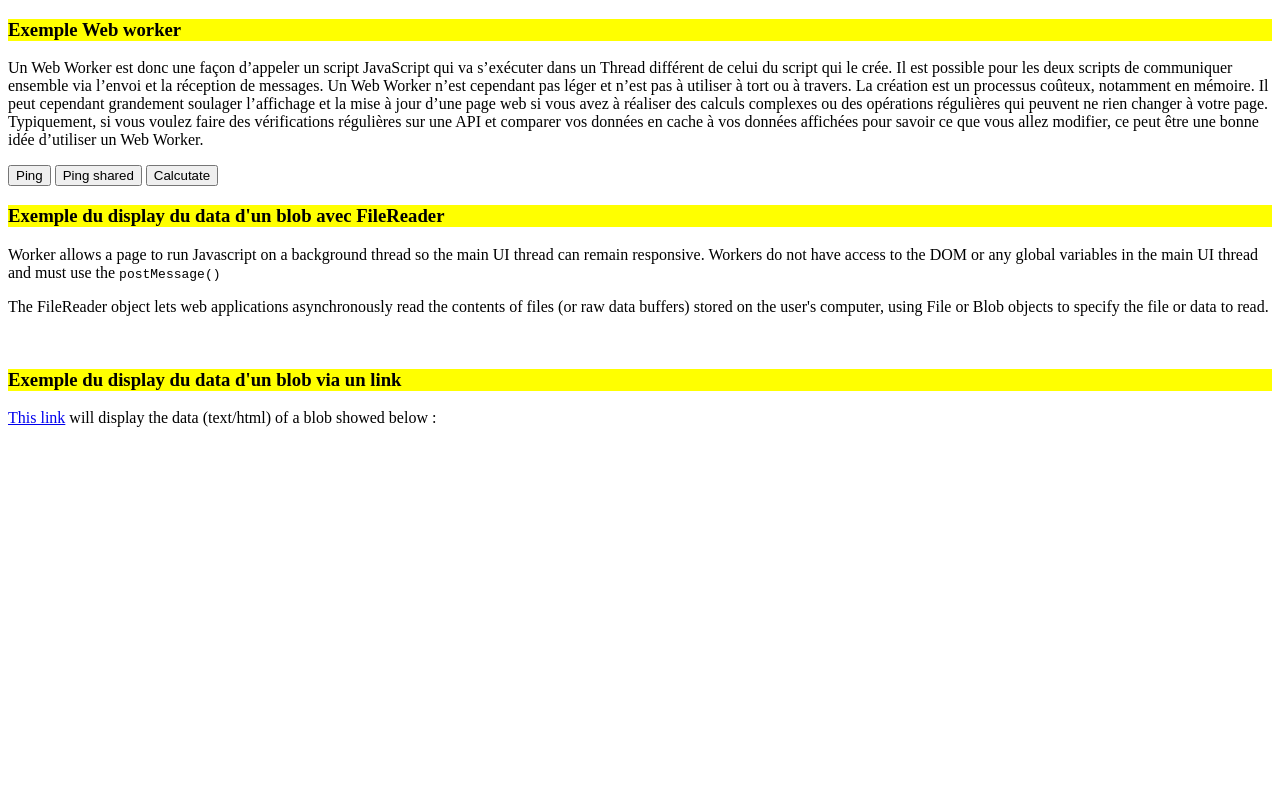
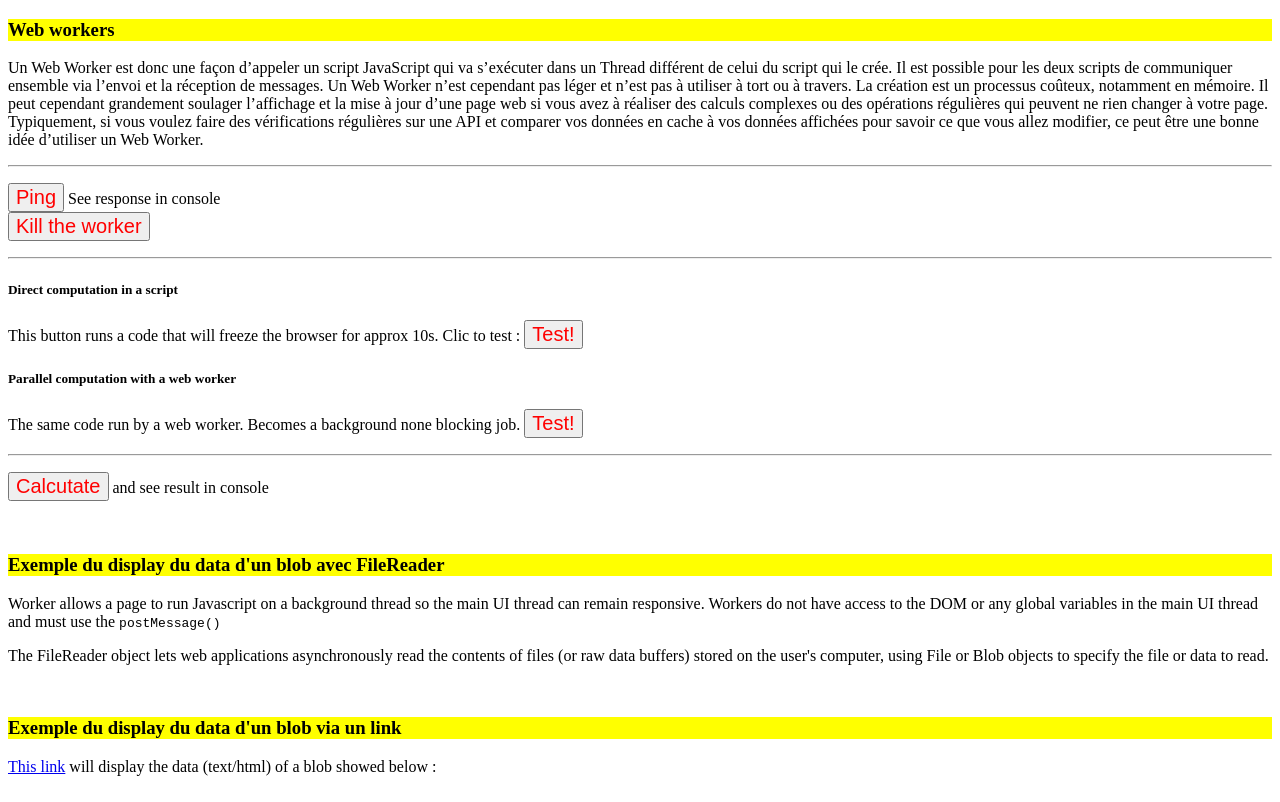
Before and after one commit to ndrean/worker, a plain HTML site: page index.html in a window 1280 px wide. Drawn offline with Linux system fonts and the light colour scheme.

Commit message:
parallel computing with web worker

```diff
--- a/index.html
+++ b/index.html
@@ -9,7 +9,7 @@
 </head>
 
 <body>
-    <h3>Exemple Web worker</h3>
+    <h3>Web workers</h3>
     <p>Un Web Worker est donc une façon d’appeler un script JavaScript qui va s’exécuter dans un Thread différent de
         celui du
         script qui le crée. Il est possible pour les deux scripts de communiquer ensemble via l’envoi et la réception de
@@ -24,11 +24,27 @@
         données affichées pour savoir ce que vous allez modifier, ce peut être une bonne idée d’utiliser un Web Worker.
     </p>
 
-    <button onClick="ping()">Ping</button>
+    <hr>
+    <p>
+        <button onClick="ping()">Ping</button><span> See response in console</span>
+        <br>
+        <button onClick="stopPing()"> Kill the worker</button>
+    </p>
+    <hr>
+    <h5>Direct computation in a script</h5>
+    <p>This button runs a code that will freeze the browser for approx 10s. Clic to test :
+        <button onClick="longRun()">Test!</button><span id="longRun"> </span>
+    </p>
+    <h5>Parallel computation with a web worker</h5>
+    <p>The same code run by a web worker. Becomes a background none blocking job.
+        <button onClick="runWorker()">Test!</button><span id="workerRun"> </span>
+    </p>
 
-    <button onClick="ping2()">Ping shared</button>
+    <hr>
+    <p><button onClick="calc()">Calcutate</button> <span> and see result in console</span></p>
 
-    <button onClick="calc()">Calcutate</button>
+
+
 
     <br>
     <h3>Exemple du display du data d'un blob avec FileReader</h3>
@@ -43,34 +59,56 @@
 
 
     <script>
+
+        const longRun = () => {
+            console.log("browser freezed!...")
+            const start = Date.now(); // milliseconds
+            let x = 0;
+            for (let i = 0; i < 8000000000; i++) {
+                x = x + i;
+            }
+            const result = -(start - Date.now()) / 1000
+            console.log('ended in : ', result, ' seconds');
+            document.getElementById('longRun').textContent = result
+        }
+
+        const worker = new Worker('long.js')
+        const runWorker = () => {
+            console.log("starting worker...")
+            document.getElementById('workerRun').textContent = "No freeze, can display this, just // computing..."
+            worker.postMessage("start")
+        }
+        worker.onmessage = (e) => {
+            const result = e.data
+            console.log(result)
+            document.getElementById('workerRun').textContent = result
+        }
+
+        //////
         const worker1 = new Worker('worker.js');
 
         const ping = function () {
-            worker1.postMessage("ping");
+            worker1.postMessage("Ping")
         }
-        worker1.onmessage = function (event) {
-            console.log(event.data);
+        worker1.addEventListener('message', (event) => {
+            const response = event.data
+            console.log(response);
+        })
+        // shortcut: worker1.onmessage = function (event) {...}
+
+
+        const stopPing = function () {
+            alert("this will terminate this worker")
+            worker1.terminate()
         }
 
-        ///
-        const worker2 = new SharedWorker('sharedWorker.js');
-        worker2.port.start();
-
-        const ping2 = function () {
-            console.log("p2")
-            worker2.port.postMessage("ping");
-        }
-
-        worker2.port.onmessage = function (event) {
-            console.log(event.data);
-        }
 
 
 
         ////////////////////////////////////
         // creating CSS style:  <link rel="stylesheet" href="blobURL">
         const styleBodyWithBlob = new Blob(
-            ['h3 { background-color: yellow; }'],
+            ['h3 { background-color: yellow; } button {color: red; font-size:20px;}'],
             { type: 'text/css' }
         );
         const link = document.createElement('link');
--- /dev/null
+++ b/long.js
@@ -0,0 +1,13 @@
+// self.addEventListener('message', callback) <=> self.onmessage = callback
+
+self.onmessage = function (e) {
+  console.log("received in the worker: ", e.data);
+
+  const start = Date.now(); // milliseconds
+  let x = 0;
+  for (let i = 0; i < 8000000000; i++) {
+    x = x + i;
+  }
+  const result = -(start - Date.now()) / 1000;
+  postMessage(result);
+};
--- a/sharedWorker.js
+++ /dev/null
@@ -1,7 +0,0 @@
-onconnect = function (event) {
-  const port = event.ports[0];
-
-  port.onmessage = function (event) {
-    port.postMessage("pong");
-  };
-};
--- a/worker.js
+++ b/worker.js
@@ -1,4 +1,5 @@
-onmessage = function (e) {
+self.onmessage = function (e) {
   console.log("received in the worker: ", e.data);
-  postMessage("pong");
+  const response = e.data.toUpperCase();
+  postMessage("Answer from the worker: " + response);
 };
```
Also changed, not shown: Readme.md.
